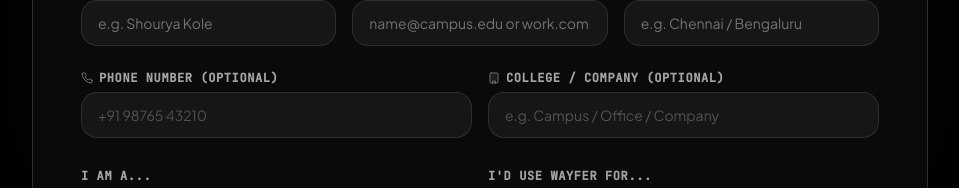
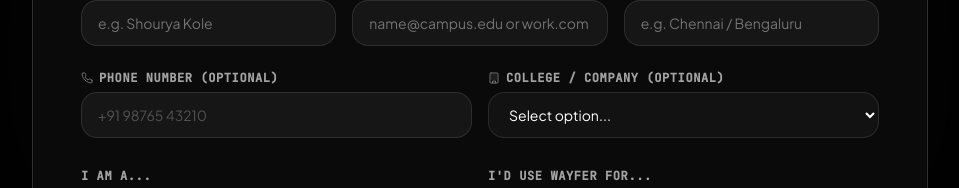
Before and after one commit to Shourya-276/wayFer, a React (Vite) app: page / in a window 1280 px wide. Shown: the part 5708-5896 px from the top of the page, without its empty margins (160-1119 px from the left). Built offline with nearby package versions, Linux system fonts and the light colour scheme.

Commit message:
feat: replace college/company with dropdown and custom input on Other

```diff
--- a/src/components/WaitlistSection.tsx
+++ b/src/components/WaitlistSection.tsx
@@ -14,6 +14,8 @@ export const WaitlistSection: React.FC = () => {
     useCase: 'College commute',
   });
 
+  const [orgType, setOrgType] = useState<string>('');
+  const [customOrg, setCustomOrg] = useState<string>('');
   const [state, setState] = useState<WaitlistState>({ status: 'idle' });
 
   const handleSubmit = async (e: React.FormEvent) => {
@@ -122,7 +124,11 @@ export const WaitlistSection: React.FC = () => {
             </div>
 
             <button
-              onClick={() => setState({ status: 'idle' })}
+              onClick={() => {
+                setState({ status: 'idle' });
+                setOrgType('');
+                setCustomOrg('');
+              }}
               className="px-6 py-2.5 rounded-full bg-white/10 text-neutral-300 hover:text-white text-xs font-semibold transition-colors"
             >
               Submit another response
@@ -233,13 +239,40 @@ export const WaitlistSection: React.FC = () => {
                     <Building className="w-3 h-3 text-neutral-500" />
                     College / Company (Optional)
                   </label>
-                  <input
-                    type="text"
-                    placeholder="e.g. Campus / Office / Company"
-                    value={formData.organization}
-                    onChange={(e) => setFormData({ ...formData, organization: e.target.value })}
-                    className="w-full px-4 py-3 rounded-2xl bg-white/5 border border-white/10 focus:border-white text-white placeholder-neutral-600 text-sm outline-none transition-colors"
-                  />
+                  <select
+                    value={orgType}
+                    onChange={(e) => {
+                      const val = e.target.value;
+                      setOrgType(val);
+                      if (val === 'Other') {
+                        setFormData({ ...formData, organization: customOrg });
+                      } else {
+                        setFormData({ ...formData, organization: val });
+                      }
+                    }}
+                    className="w-full px-4 py-3 rounded-2xl bg-[#121212] border border-white/10 focus:border-white text-white text-sm outline-none transition-colors"
+                  >
+                    <option value="">Select option...</option>
+                    <option value="College">College</option>
+                    <option value="Company">Company</option>
+                    <option value="Other">Other</option>
+                  </select>
+
+                  {/* If Other is selected, person can type */}
+                  {orgType === 'Other' && (
+                    <input
+                      type="text"
+                      autoFocus
+                      placeholder="Please specify your organization"
+                      value={customOrg}
+                      onChange={(e) => {
+                        const val = e.target.value;
+                        setCustomOrg(val);
+                        setFormData({ ...formData, organization: val || 'Other' });
+                      }}
+                      className="w-full mt-2 px-4 py-3 rounded-2xl bg-white/5 border border-white/20 focus:border-white text-white placeholder-neutral-500 text-sm outline-none transition-colors animate-in fade-in duration-200"
+                    />
+                  )}
                 </div>
               </div>
 
```
